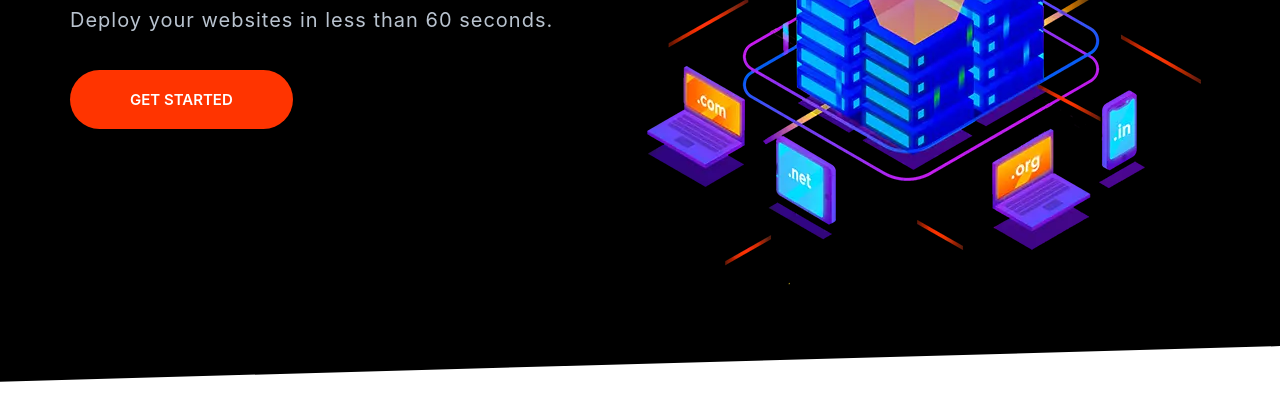
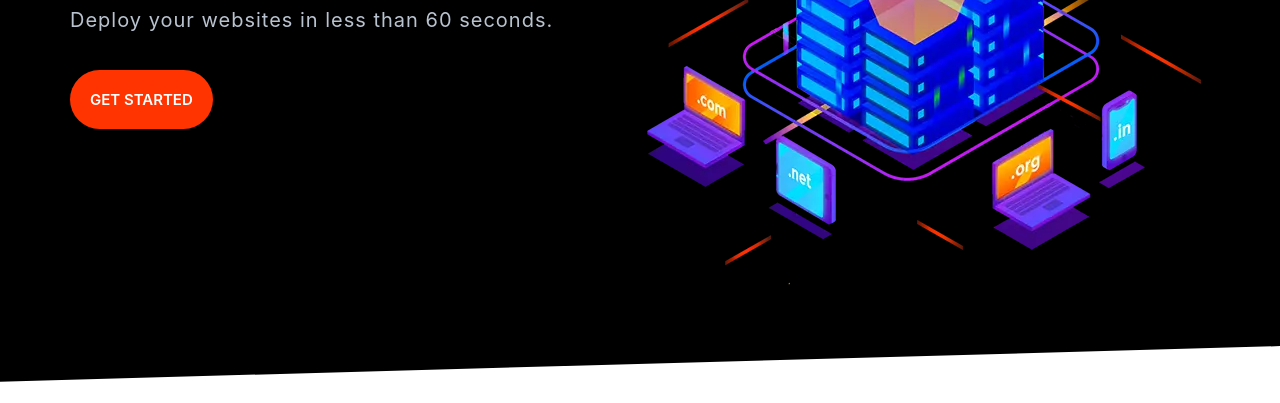
Before and after one commit to Akhil-zenways/Xero, a website built with Parcel: page index.html in a window 1280 px wide. Shown: the part 397-800 px from the top of the page. Built offline with nearby package versions, Linux system fonts and the light colour scheme.

Commit message:
html and css project

```diff
--- a/css/styles.css
+++ b/css/styles.css
@@ -267,8 +267,8 @@ a {
 }
 
 .btn--stretched {
-  padding-left: 6rem;
-  padding-right: 6rem;
+  padding-left: 2rem;
+  padding-right: 2rem;
 }
 
 .btn--block {
```
